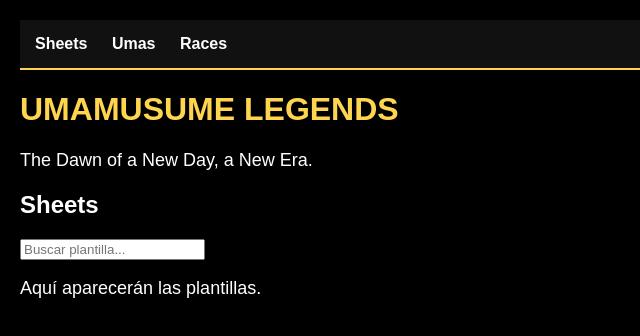
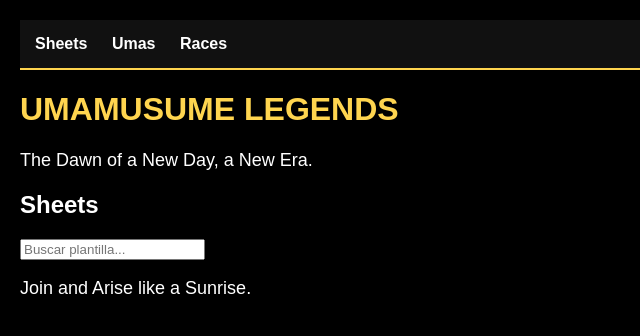
Before and after one commit to Luxyrrr/Umamusume-Legends., a plain HTML site: page index.html in a window 1280 px wide. Shown: the full height of the page, 0-640 px from the left. Drawn offline with Linux system fonts and the light colour scheme.

Commit message:
Update index.html

```diff
--- a/index.html
+++ b/index.html
@@ -29,7 +29,7 @@
 
 <input type="text" placeholder="Buscar plantilla...">
 
-<p>Aquí aparecerán las plantillas.</p>
+<p>Join and Arise like a Sunrise.</p>
 
 </div>
 
```
